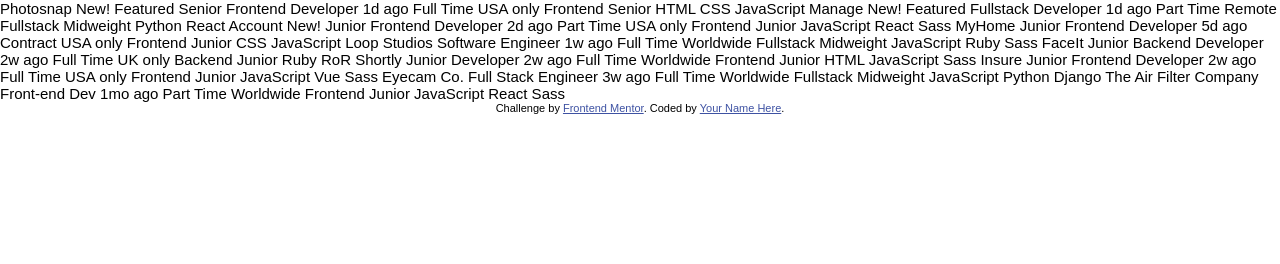
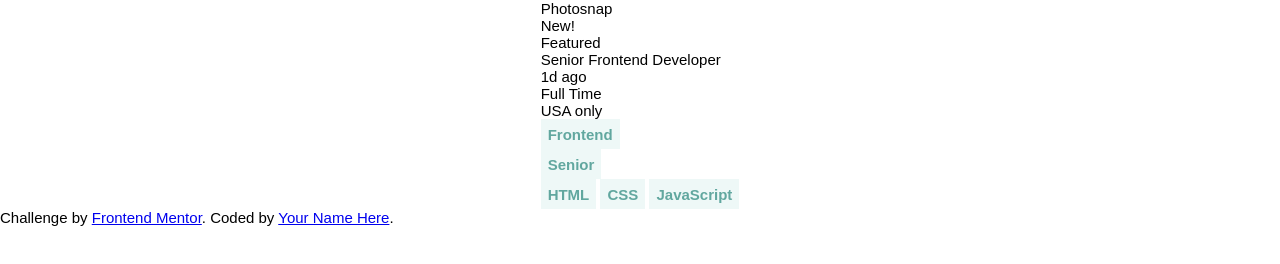
Before and after one commit to omarcode-e/StaticJobListing, a website built with webpack: page dist/index.html in a window 1280 px wide. Built offline with nearby package versions, Linux system fonts and the light colour scheme.

Commit message:
refactor(index.html): remove unnecessary style tag

```diff
--- a/dist/index.html
+++ b/dist/index.html
@@ -12,134 +12,42 @@
       href="736eae1ff09acfe04c50.png"
     />
     <title>Frontend Mentor | Job Listings</title>
+  <script defer src="app.bundle.js"></script><link href="styles.css" rel="stylesheet"></head>
+  <body>
+    <div id="main" class="container">
+      <header id="header"></header>
+      <main id="content">
+        <section class="job-listing">
+          <div class="job-info">
+            <p class="job-info__company-name">Photosnap</p>
+            <div class="label">
+              <p>New!</p>
+            </div>
+            <div class="label">
+              <p>Featured</p>
+            </div>
+            <p class="job-info__job-title">Senior Frontend Developer</p>
+            <p class="job-info__post-time">1d ago</p>
+            <p class="job-info__type">Full Time</p>
+            <p class="job-info__location">USA only</p>
+          </div>
 
-    <!-- Feel free to remove these styles or customise in your own stylesheet 👍 -->
-    <style>
-      .attribution {
-        font-size: 11px;
-        text-align: center;
-      }
-      .attribution a {
-        color: hsl(228, 45%, 44%);
-      }
-    </style>
-  <script defer src="index.bundle.js"></script><link href="styles.css" rel="stylesheet"></head>
-  <body>
-    <!-- Item Start -->
-    Photosnap New! Featured Senior Frontend Developer 1d ago Full Time USA only
-    <!-- Role -->
-    Frontend
-    <!-- Level -->
-    Senior
-    <!-- Languages -->
-    HTML CSS JavaScript
-    <!-- Item End -->
-
-    <!-- Item Start -->
-    Manage New! Featured Fullstack Developer 1d ago Part Time Remote
-    <!-- Role -->
-    Fullstack
-    <!-- Level -->
-    Midweight
-    <!-- Languages -->
-    Python
-    <!-- Tools -->
-    React
-    <!-- Item End -->
-
-    <!-- Item Start -->
-    Account New! Junior Frontend Developer 2d ago Part Time USA only
-    <!-- Role -->
-    Frontend
-    <!-- Level -->
-    Junior
-    <!-- Languages -->
-    JavaScript
-    <!-- Tools -->
-    React Sass
-    <!-- Item End -->
-
-    <!-- Item Start -->
-    MyHome Junior Frontend Developer 5d ago Contract USA only
-    <!-- Role -->
-    Frontend
-    <!-- Level -->
-    Junior
-    <!-- Languages -->
-    CSS JavaScript
-    <!-- Item End -->
-
-    <!-- Item Start -->
-    Loop Studios Software Engineer 1w ago Full Time Worldwide
-    <!-- Role -->
-    Fullstack
-    <!-- Level -->
-    Midweight
-    <!-- Languages -->
-    JavaScript Ruby
-    <!-- Tools -->
-    Sass
-    <!-- Item End -->
-
-    <!-- Item Start -->
-    FaceIt Junior Backend Developer 2w ago Full Time UK only
-    <!-- Role -->
-    Backend
-    <!-- Level -->
-    Junior
-    <!-- Languages -->
-    Ruby
-    <!-- Tools -->
-    RoR
-    <!-- Item End -->
-
-    <!-- Item Start -->
-    Shortly Junior Developer 2w ago Full Time Worldwide
-    <!-- Role -->
-    Frontend
-    <!-- Level -->
-    Junior
-    <!-- Languages -->
-    HTML JavaScript
-    <!-- Tools -->
-    Sass
-    <!-- Item End -->
-
-    <!-- Item Start -->
-    Insure Junior Frontend Developer 2w ago Full Time USA only
-    <!-- Role -->
-    Frontend
-    <!-- Level -->
-    Junior
-    <!-- Languages -->
-    JavaScript
-    <!-- Tools -->
-    Vue Sass
-    <!-- Item End -->
-
-    <!-- Item Start -->
-    Eyecam Co. Full Stack Engineer 3w ago Full Time Worldwide
-    <!-- Role -->
-    Fullstack
-    <!-- Level -->
-    Midweight
-    <!-- Languages -->
-    JavaScript Python
-    <!-- Tools -->
-    Django
-    <!-- Item End -->
-
-    <!-- Item Start -->
-    The Air Filter Company Front-end Dev 1mo ago Part Time Worldwide
-    <!-- Role -->
-    Frontend
-    <!-- Level -->
-    Junior
-    <!-- Languages -->
-    JavaScript
-    <!-- Tools -->
-    React Sass
-    <!-- Item End -->
+          <div class="job-listing__tablets">
+            <div class="job-listing__role">
+              <button class="btn btn--tablet">Frontend</button>
+            </div>
+            <div class="job-listing__level">
+              <button class="btn btn--tablet">Senior</button>
+            </div>
+            <div class="job-listing__languages">
+              <button class="btn btn--tablet">HTML</button>
+              <button class="btn btn--tablet">CSS</button>
+              <button class="btn btn--tablet">JavaScript</button>
+            </div>
+          </div>
+        </section>
+      </main>
+    </div>
 
     <div class="attribution">
       Challenge by
```
